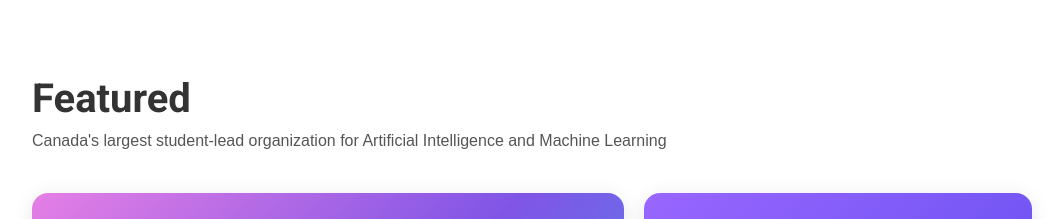
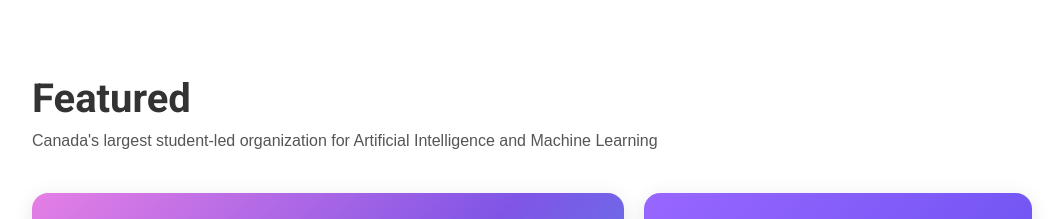
Before and after one commit to UTMIST/UTMIST, a Next.js app in the folder client/: page /events in a window 1280 px wide. Shown: the part 780-999 px from the top of the page, without its empty margins (108-1171 px from the left). Built offline with nearby package versions, Linux system fonts and the light colour scheme.

Commit message:
escape apostrophe

```diff
--- a/client/src/app/events/page.tsx
+++ b/client/src/app/events/page.tsx
@@ -173,7 +173,7 @@ export default function EventsPage() {
         <div className="featured-container">
           <h2 className="featured-title tracking-[-3%]">Featured</h2>
           <p className="featured-description">
-            Canada's largest student-lead organization for Artificial Intelligence and Machine Learning
+            Canada&apos;s largest student-led organization for Artificial Intelligence and Machine Learning
           </p>
           <div className="featured-grid">
             {featuredEvents.map((event, index) => (
```
